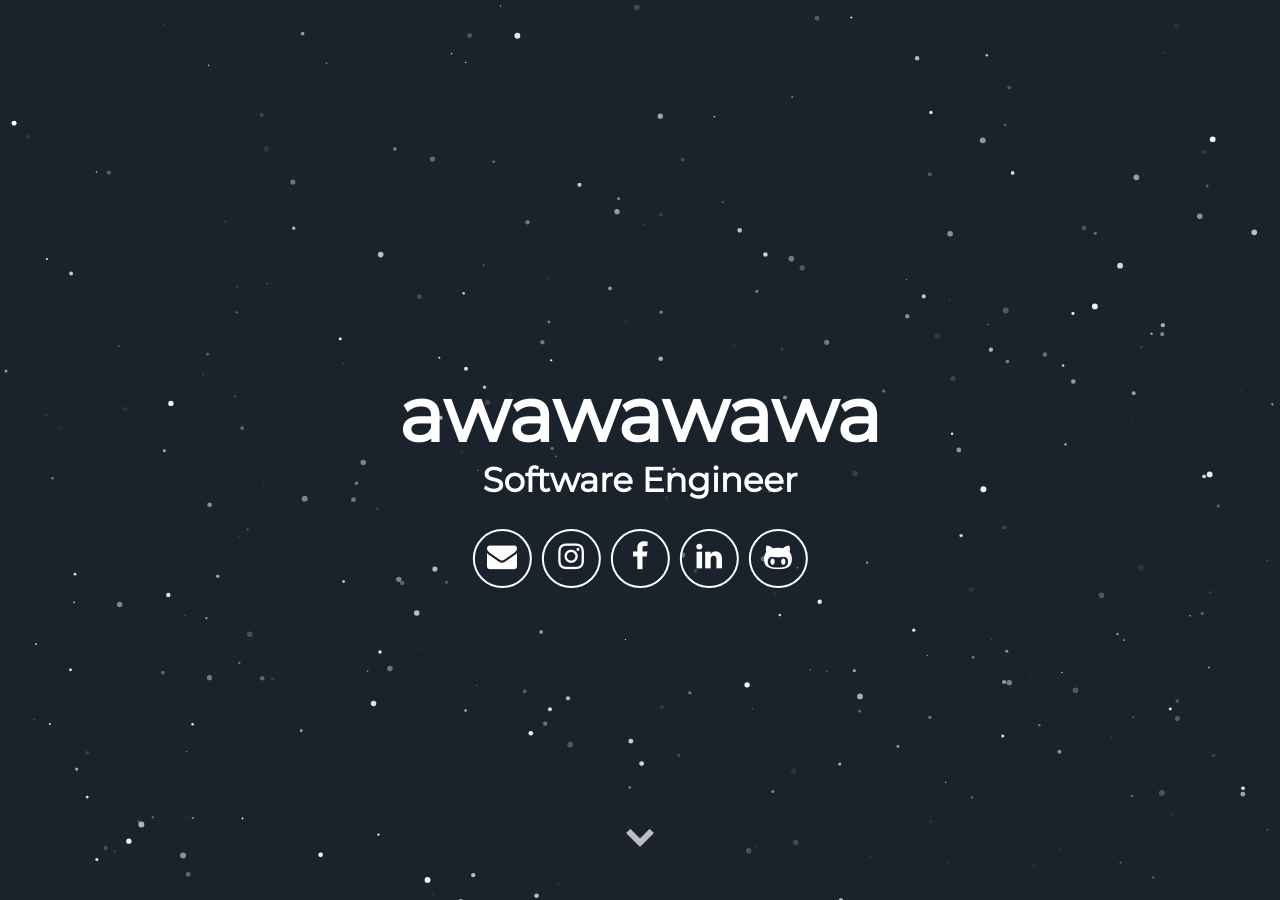
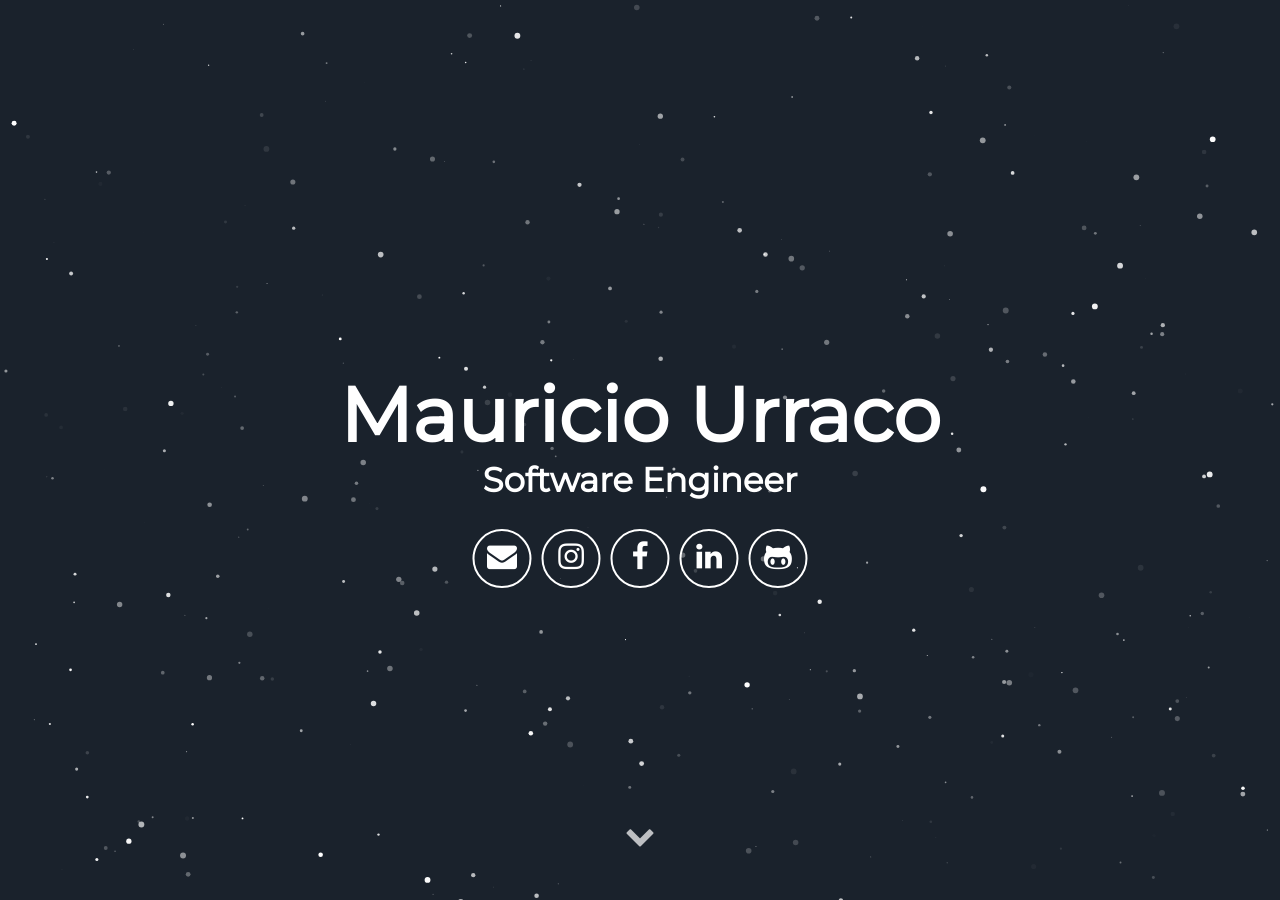
Before and after one commit to Micha3ls0n0/ocean-of-tears, a Jekyll site: the page built from index.html, in a window 1280 px wide and 900 px high. Built offline with Jekyll 4.4.1, drawn with Linux system fonts in a browser that asks for light colours; some web fonts are replaced.

Commit message:
Update _config.yml

```diff
--- a/_config.yml
+++ b/_config.yml
@@ -5,7 +5,7 @@ description: Jekyll Theme Minimal Resume
 # url: "localhost:3000" # the base hostname & protocol for your site e.g. http://willianjusten.com.br
 
 # User settings
-username: awawawawa
+username: Mauricio Urraco
 user_description: I'm a nomad Software Engineer, always searching for the next challenge; no task is too scary nor too difficult. Lately I have been immersed in the <b>crypto-world</b> working for Radix, a London based startup trying to create the next massive scalable DLT.. I'm one of the two guys behind all the JS related stuff. Visit my blog here":" <a href="https://mauriciourraco.com" target="_blank">https://mauriciourraco.com</a>
 user_title: Software Engineer
 email: mauriurraco@gmail.com
```
